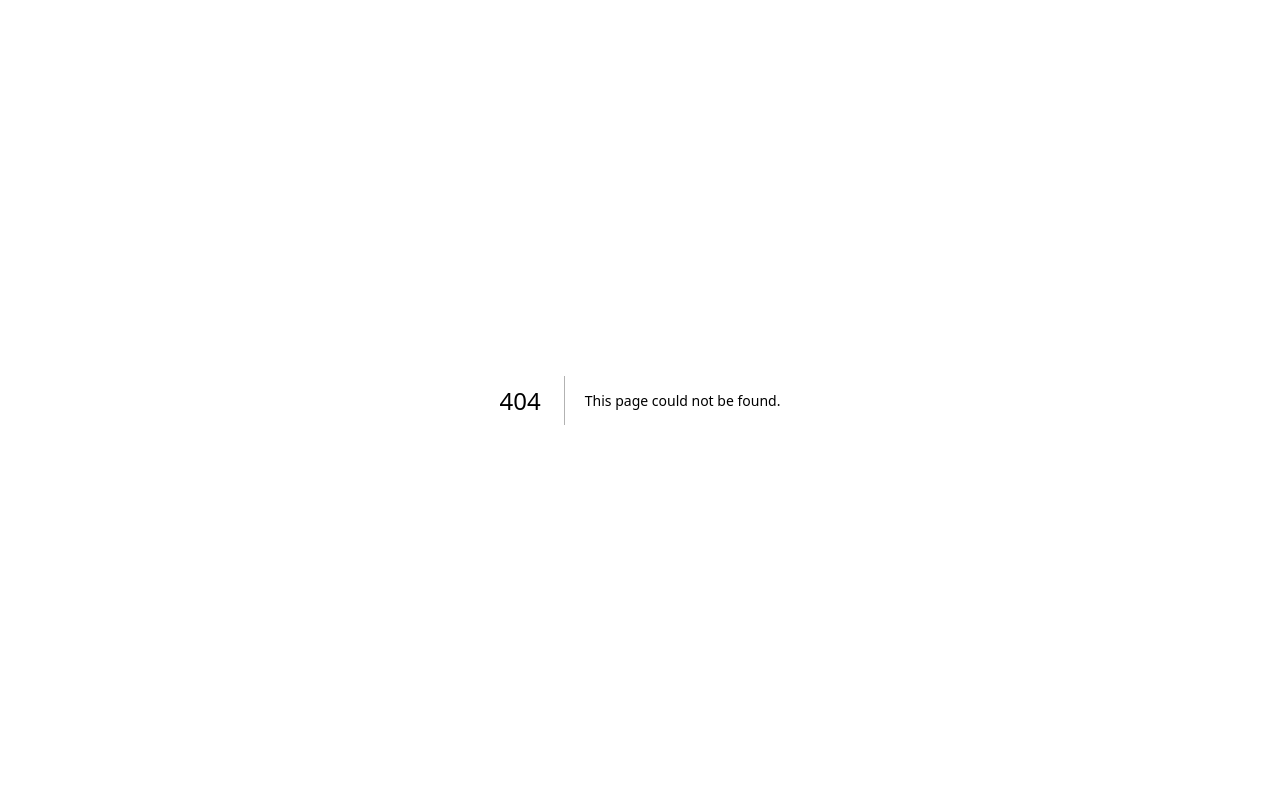
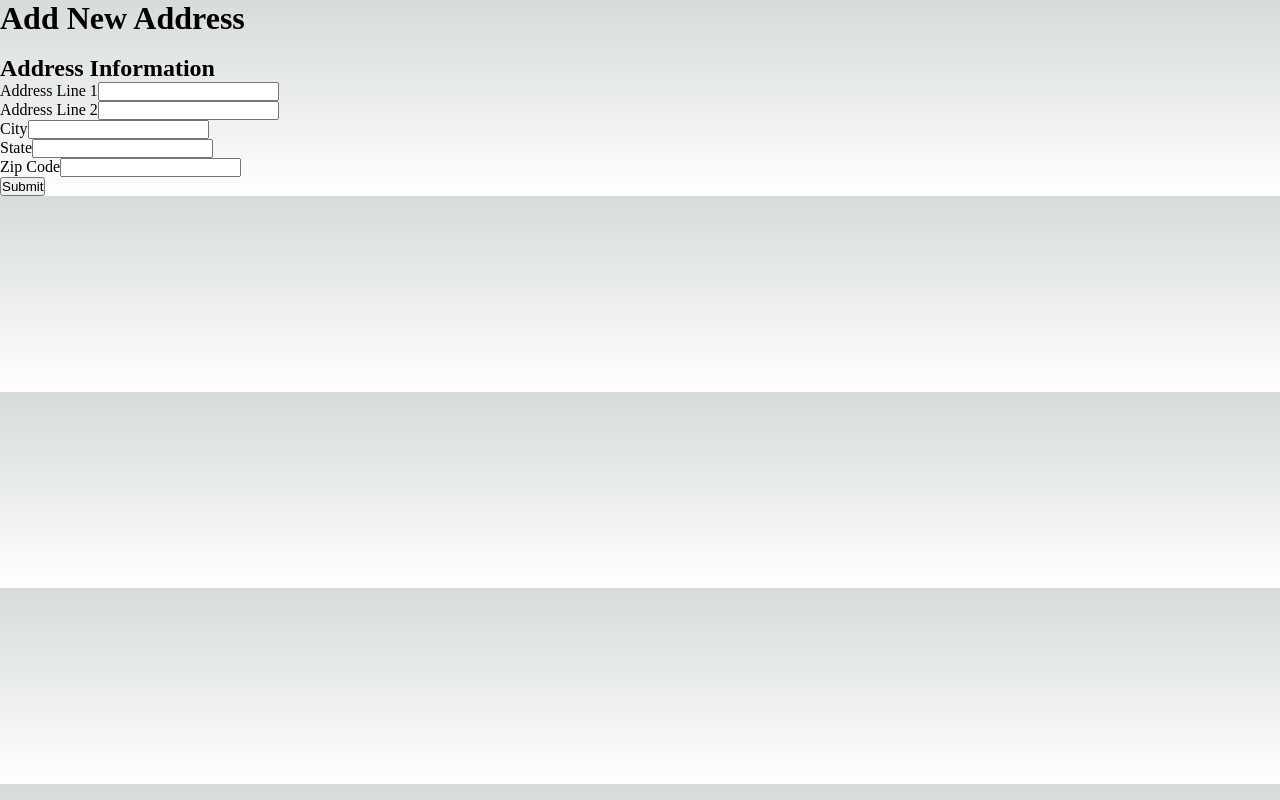
Before and after one commit to SFAppWorks/workshop-useform, a Next.js app: page /add in a window 1280 px wide. Before the commit this address had no page. Built offline with nearby package versions, Linux system fonts and the light colour scheme.

Commit message:
Add new address page

```diff
--- /dev/null
+++ b/src/pages/add.js
@@ -0,0 +1,64 @@
+import Input from "@/components/input";
+import {add, isBefore} from "date-fns";
+import {useState} from "react";
+
+const AddNewAddress = () => {
+    const [formData, setFormData] = useState({
+        addressLine1: '',
+        addressLine2: '',
+        city: '',
+        state: '',
+        zipCode: ''
+    });
+
+    const [errors, setErrors] = useState({});
+
+    const handleChange = (e) => {
+        const { name, value } = e.target;
+        setFormData({
+            ...formData,
+            [name]: value
+        });
+    };
+
+    const validateForm = () => {
+        const newErrors = {};
+
+        // Add your validation logic here
+        if (!formData.addressLine1) newErrors.addressLine1 = 'Address Line 1 is required';
+        if (!formData.city) newErrors.city = 'City is required';
+        if (!formData.state) newErrors.state = 'State is required';
+        if (!formData.zipCode) newErrors.zipCode = 'Zip code is required';
+        if (formData.zipCode && formData.zipCode.length < 5) newErrors.zipCode = 'Your zip code must contain 5 digits'
+        setErrors(newErrors);
+
+        // If no errors, return true
+        return Object.keys(newErrors).length === 0;
+    };
+
+    const handleSubmit = (e) => {
+        e.preventDefault();
+        if (validateForm()) {
+            // Do something with formData, e.g., send it to an API
+            console.log('Form submitted:', formData);
+        }
+    };
+
+    return (
+        <div>
+            <h1>Add New Address</h1>
+            <form onSubmit={handleSubmit}>
+                <br/>
+                <h2>Address Information</h2>
+                <Input type='text' label={'Address Line 1'} name={'addressLine1'} stateValue={formData.addressLine1} onChange={handleChange} errors={errors.addressLine1}/>
+                <Input type='text' label={'Address Line 2'} name={'addressLine2'} stateValue={formData.addressLine2} onChange={handleChange} errors={errors.addressLine2} />
+                <Input type='text' label={'City'} name={'city'} stateValue={formData.city} onChange={handleChange} errors={errors.city} />
+                <Input type='text' label={'State'} name={'state'} stateValue={formData.state} onChange={handleChange} errors={errors.state} />
+                <Input type='number' label={'Zip Code'} name={'zipCode'} stateValue={formData.zipCode} onChange={handleChange} errors={errors.zipCode}/>
+                <button type="submit">Submit</button>
+            </form>
+        </div>
+    );
+};
+
+export default AddNewAddress;
```
